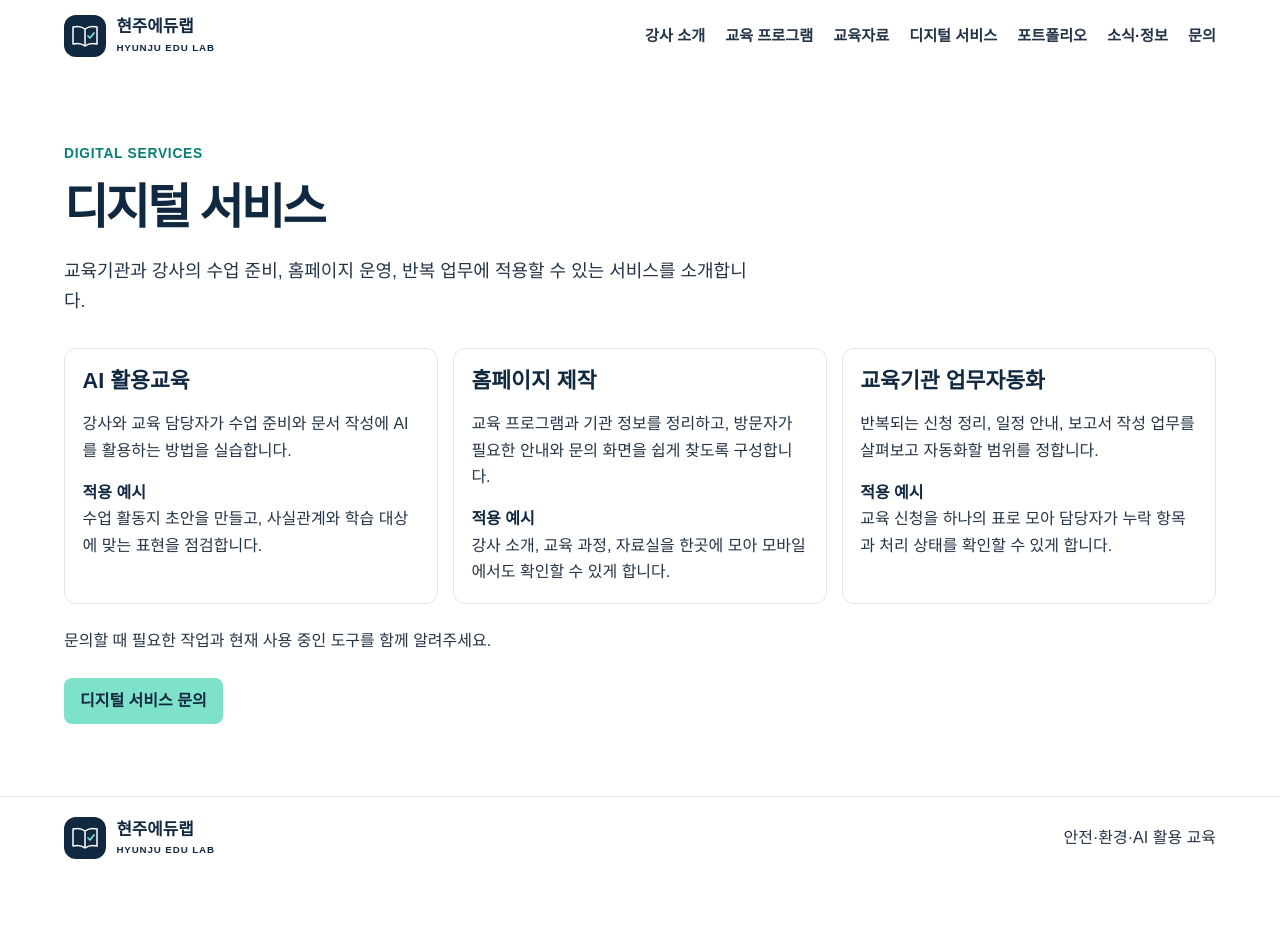
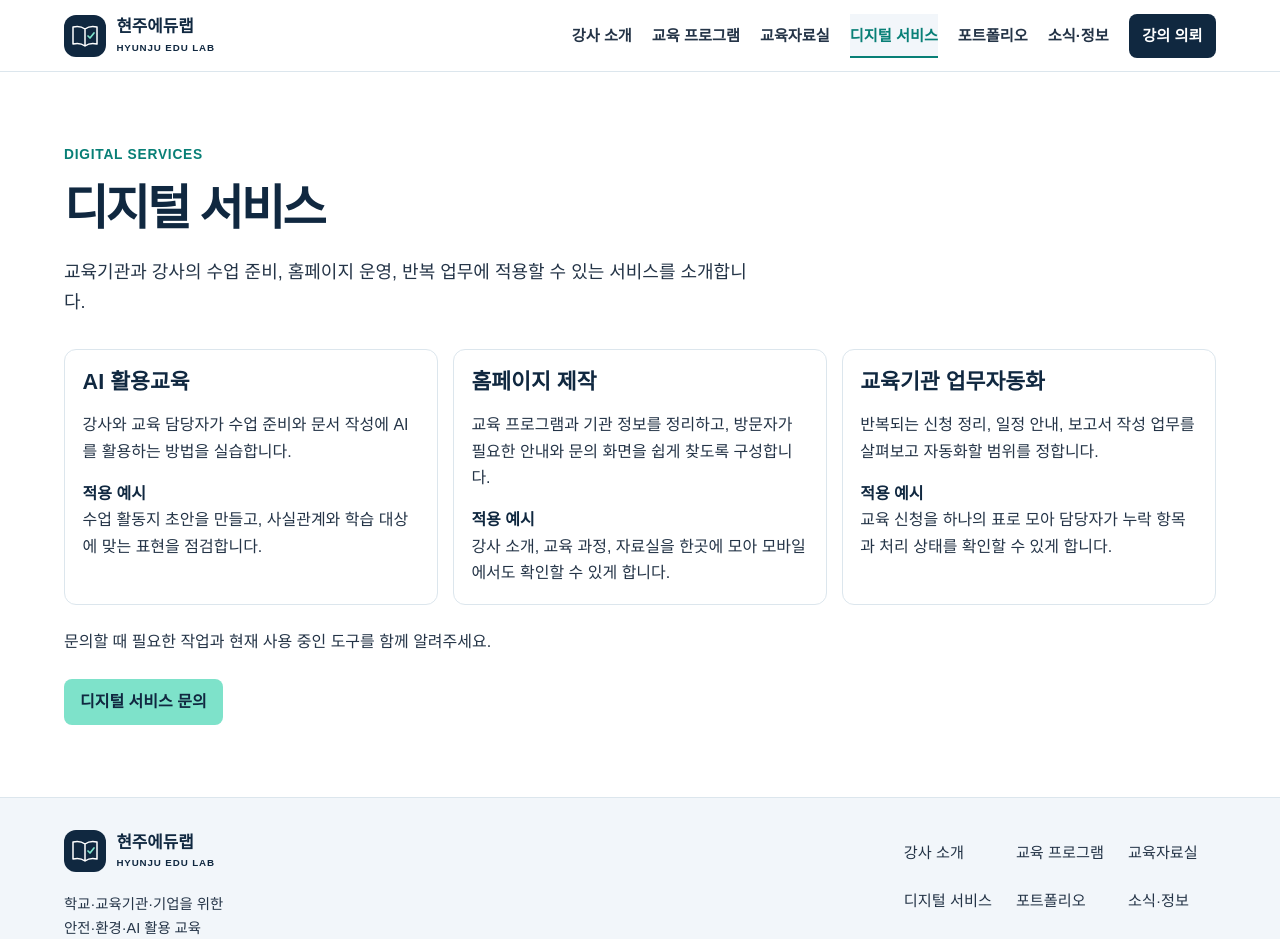
Before and after one commit to c7609chj8-dot/hyunju-edulab, a Next.js app: page /digital in a window 1280 px wide. Shown: the top 939 px of the page. Before the commit the page ends 879 px from the top, so only its background shows below. Built offline with nearby package versions, Linux system fonts and the light colour scheme.

Commit message:
Improve shared navigation and responsive site layout

```diff
--- a/app/globals.css
+++ b/app/globals.css
@@ -6,6 +6,8 @@
   --color-ai-blue: #2473c7;
   --color-surface: #f2f6fa;
   --color-ink: #243447;
+  --color-border: #dce6ed;
+  --color-action: #7ee2ca;
 }
 
 body { color: var(--color-ink); background: #fff; font-family: Pretendard, "Noto Sans KR", "Malgun Gothic", sans-serif; line-height: 1.65; }
@@ -14,16 +16,20 @@ body { color: var(--color-ink); background: #fff; font-family: Pretendard, "Noto
 .skip-link:not(:focus) { clip-path: inset(50%); }
 .shell { width: min(72rem, calc(100% - 3rem)); margin-inline: auto; }
 .header-inner, .footer-inner { display: flex; align-items: center; justify-content: space-between; flex-wrap: wrap; gap: .5rem 1.5rem; padding-block: .85rem; }
+.site-header { border-bottom: 1px solid var(--color-border); }
 .brand { display: inline-flex; align-items: center; gap: .65rem; color: var(--color-navy); font-size: 1.05rem; font-weight: 800; line-height: 1.25; }
 .brand small { display: block; margin-top: .2rem; font-size: .61rem; letter-spacing: .09em; }
 .site-navigation { position: relative; }
 .navigation-toggle { display: inline-flex; align-items: center; gap: .4rem; min-height: 44px; padding-inline: .75rem; border: 1px solid #dce6ed; border-radius: .5rem; color: var(--color-navy); font-weight: 700; cursor: pointer; }
 .navigation-toggle[aria-expanded="true"] svg { transform: rotate(180deg); }
-.navigation-links { display: none; position: absolute; z-index: 2; inset-inline-end: 0; top: calc(100% + .5rem); min-width: 9rem; padding: .25rem; border: 1px solid #dce6ed; border-radius: .5rem; background: white; box-shadow: 0 .5rem 1.25rem #1028401a; }
+.navigation-links { display: none; position: absolute; z-index: 2; inset-inline-end: 0; top: calc(100% + .5rem); min-width: 12rem; padding: .5rem; border: 1px solid var(--color-border); border-radius: .75rem; background: white; box-shadow: 0 .5rem 1.25rem #1028401a; }
 .navigation-toggle[aria-expanded="true"] + .navigation-links { display: grid; }
 .navigation-links a { display: flex; align-items: center; min-height: 44px; padding-inline: .75rem; font-size: .95rem; font-weight: 700; white-space: nowrap; }
 .navigation-links a:hover { text-decoration: underline; text-underline-offset: .25em; }
-@media (max-width: 55.999rem) {
+.navigation-links a[aria-current] { color: var(--color-teal); background: var(--color-surface); box-shadow: inset 0 -2px var(--color-teal); }
+.navigation-links a.navigation-contact { color: white; background: var(--color-navy); border-radius: .5rem; padding-inline: .85rem; }
+.navigation-links a.navigation-contact[aria-current] { box-shadow: inset 0 -3px var(--color-action); }
+@media (max-width: 71.999rem) {
   .navigation-links { max-height: calc(100dvh - 5rem); overflow-y: auto; }
   .navigation-links a:focus-visible { outline-offset: -3px; }
 }
@@ -34,7 +40,7 @@ body { color: var(--color-ink); background: #fff; font-family: Pretendard, "Noto
 h1 { font-size: clamp(1.75rem, 4vw, 3rem); font-weight: 800; line-height: 1.35; letter-spacing: -.055em; word-break: keep-all; }
 .desktop-break { display: none; }
 .hero-description { max-width: 34rem; margin-block: 1rem 1.5rem; color: #dbe8f1; word-break: keep-all; }
-.button { display: inline-flex; gap: .75rem; align-items: center; min-height: 46px; padding: .5rem 1rem; border-radius: .5rem; background: #7ee2ca; color: var(--color-navy); font-weight: 800; }
+.button { display: inline-flex; gap: .75rem; align-items: center; justify-content: center; min-height: 46px; padding: .5rem 1rem; border-radius: .5rem; background: var(--color-action); color: var(--color-navy); font-weight: 800; text-align: center; }
 .button:hover { background: #adf0df; }
 .hero-link { display: inline-flex; align-items: center; min-height: 46px; margin-inline-start: .85rem; font-weight: 700; text-decoration: underline; text-underline-offset: .2em; }
 .hero :focus-visible { outline-color: white; }
@@ -82,18 +88,25 @@ h2 { color: var(--color-navy); font-size: clamp(1.6rem, 3vw, 2.25rem); line-heig
 .materials-search button { color: var(--color-navy); font-weight: 700; cursor: pointer; }
 .materials-search button:disabled { opacity: .6; cursor: default; }
 .materials-count { margin-block: 1rem .65rem; }
-.site-footer { border-top: 1px solid #dce6ed; }
-.footer-inner { padding-block: 1.25rem; }
+.site-footer { border-top: 1px solid var(--color-border); background: var(--color-surface); }
+.footer-inner { align-items: start; gap: 1.5rem 3rem; padding-block: 2rem; }
+.footer-description { margin-top: .75rem; font-size: .9rem; }
+.footer-links { display: grid; grid-template-columns: repeat(2, minmax(0, 1fr)); gap: .25rem 1.5rem; width: 100%; }
+.footer-links a { display: inline-flex; align-items: center; min-height: 44px; font-size: .95rem; }
+.footer-links a:hover { text-decoration: underline; text-underline-offset: .25em; }
 
 @media (min-width: 36rem) {
   .program-grid { grid-template-columns: repeat(2, minmax(0, 1fr)); }
+  .footer-links { width: auto; grid-template-columns: repeat(3, minmax(0, 1fr)); }
 }
 @media (min-width: 56rem) {
-  .navigation-toggle { display: none; }
-  .navigation-links, .navigation-toggle[aria-expanded="true"] + .navigation-links { display: flex; position: static; gap: 1.25rem; padding: 0; border: 0; background: transparent; box-shadow: none; }
-  .navigation-links a { padding-inline: 0; }
   .hero-inner { grid-template-columns: minmax(0, 1fr) minmax(0, 1fr); }
   .desktop-break { display: initial; }
   .program-grid:not(.program-grid-detailed) { grid-template-columns: repeat(4, minmax(0, 1fr)); }
   .service-grid { grid-template-columns: repeat(3, minmax(0, 1fr)); }
 }
+@media (min-width: 72rem) {
+  .navigation-toggle { display: none; }
+  .navigation-links, .navigation-toggle[aria-expanded="true"] + .navigation-links { display: flex; position: static; gap: 1.25rem; padding: 0; border: 0; background: transparent; box-shadow: none; }
+  .navigation-links a { padding-inline: 0; }
+}
--- a/app/layout.tsx
+++ b/app/layout.tsx
@@ -2,6 +2,7 @@ import type { Metadata } from "next";
 import Link from "next/link";
 import type { ReactNode } from "react";
 import Navigation from "./navigation";
+import { siteLinks } from "./site-links";
 import "./globals.css";
 
 export const metadata: Metadata = {
@@ -36,8 +37,15 @@ export default function RootLayout({ children }: { children: ReactNode }) {
         <main id="main" tabIndex={-1}>{children}</main>
         <footer className="site-footer">
           <div className="shell footer-inner">
-            <Brand />
-            <p>안전·환경·AI 활용 교육</p>
+            <div>
+              <Brand />
+              <p className="footer-description">학교·교육기관·기업을 위한<br />안전·환경·AI 활용 교육</p>
+            </div>
+            <nav className="footer-links" aria-label="하단 메뉴">
+              {siteLinks.map(({ href, label }) => (
+                <Link key={href} href={href}>{label}</Link>
+              ))}
+            </nav>
           </div>
         </footer>
       </body>
--- a/app/navigation.tsx
+++ b/app/navigation.tsx
@@ -1,24 +1,41 @@
 "use client";
 
 import Link from "next/link";
-import { useRef, useState } from "react";
-
-const links = [
-  { href: "/about", label: "강사 소개" },
-  { href: "/education", label: "교육 프로그램" },
-  { href: "/materials", label: "교육자료" },
-  { href: "/digital", label: "디지털 서비스" },
-  { href: "/portfolio", label: "포트폴리오" },
-  { href: "/insights", label: "소식·정보" },
-  { href: "/contact", label: "문의" },
-];
+import { usePathname } from "next/navigation";
+import { useEffect, useRef, useState } from "react";
+import { siteLinks } from "./site-links";
 
 export default function Navigation() {
   const [open, setOpen] = useState(false);
+  const pathname = usePathname();
+  const container = useRef<HTMLDivElement>(null);
   const toggle = useRef<HTMLButtonElement>(null);
+
+  useEffect(() => {
+    if (!open) return;
+
+    function closeOutside(event: PointerEvent) {
+      if (event.target instanceof Node && !container.current?.contains(event.target)) {
+        setOpen(false);
+      }
+    }
+
+    function closeOnDesktop(event: MediaQueryListEvent) {
+      if (event.matches) setOpen(false);
+    }
+
+    const desktop = window.matchMedia("(min-width: 72rem)");
+    document.addEventListener("pointerdown", closeOutside);
+    desktop.addEventListener("change", closeOnDesktop);
+    return () => {
+      document.removeEventListener("pointerdown", closeOutside);
+      desktop.removeEventListener("change", closeOnDesktop);
+    };
+  }, [open]);
 
   return (
     <div
+      ref={container}
       className="site-navigation"
       onBlur={(event) => {
         if (event.relatedTarget && !event.currentTarget.contains(event.relatedTarget)) {
@@ -46,9 +63,21 @@ export default function Navigation() {
         </svg>
       </button>
       <nav id="site-navigation-links" className="navigation-links" aria-label="주요 메뉴">
-        {links.map(({ href, label }) => (
-          <Link key={href} href={href} onNavigate={() => setOpen(false)}>{label}</Link>
-        ))}
+        {siteLinks.map(({ href, label }) => {
+          const currentPage = pathname === href;
+          const currentSection = pathname.startsWith(href + "/");
+          return (
+            <Link
+              key={href}
+              href={href}
+              className={href === "/contact" ? "navigation-contact" : undefined}
+              aria-current={currentPage ? "page" : currentSection ? "location" : undefined}
+              onNavigate={() => setOpen(false)}
+            >
+              {label}
+            </Link>
+          );
+        })}
       </nav>
     </div>
   );
--- /dev/null
+++ b/app/site-links.ts
@@ -0,0 +1,9 @@
+export const siteLinks = [
+  { href: "/about", label: "강사 소개" },
+  { href: "/education", label: "교육 프로그램" },
+  { href: "/materials", label: "교육자료실" },
+  { href: "/digital", label: "디지털 서비스" },
+  { href: "/portfolio", label: "포트폴리오" },
+  { href: "/insights", label: "소식·정보" },
+  { href: "/contact", label: "강의 의뢰" },
+];
```
Also changed, not shown: 1 other file (tests, documents, lock files or other folders).
